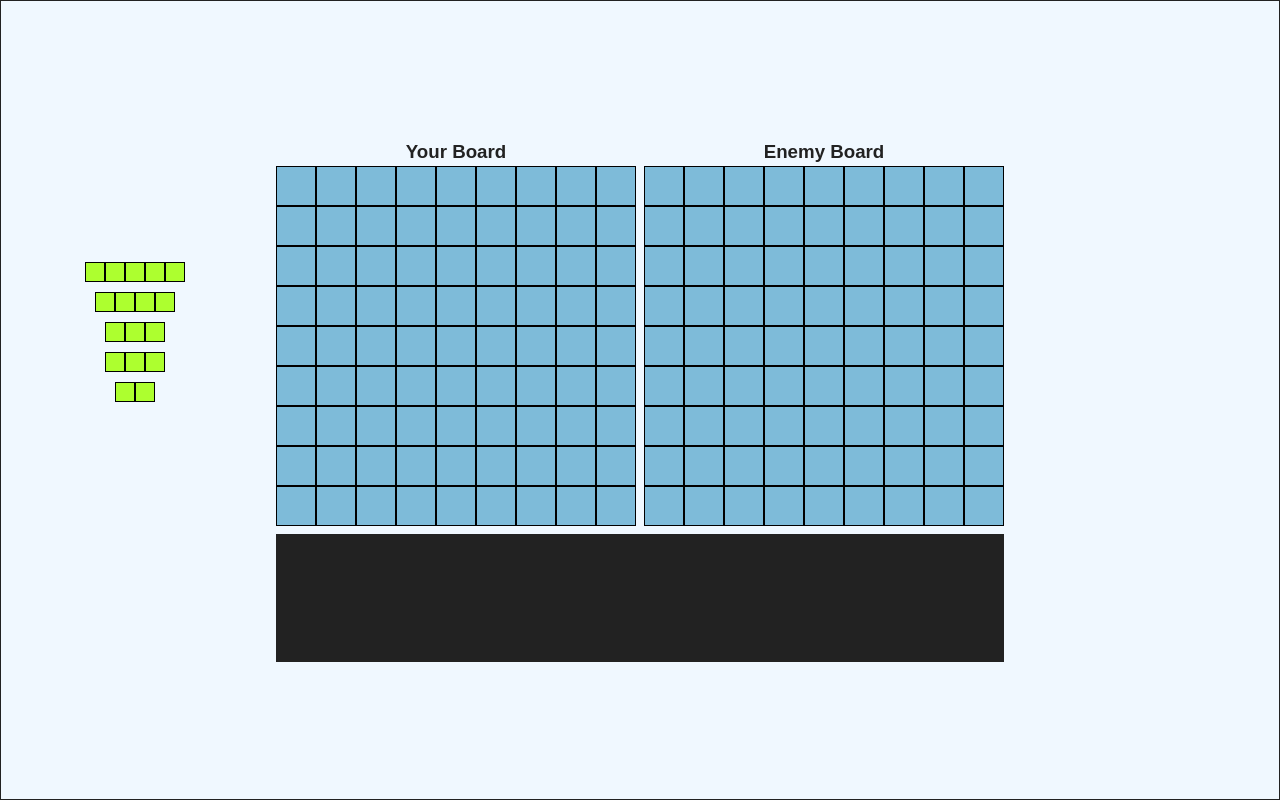
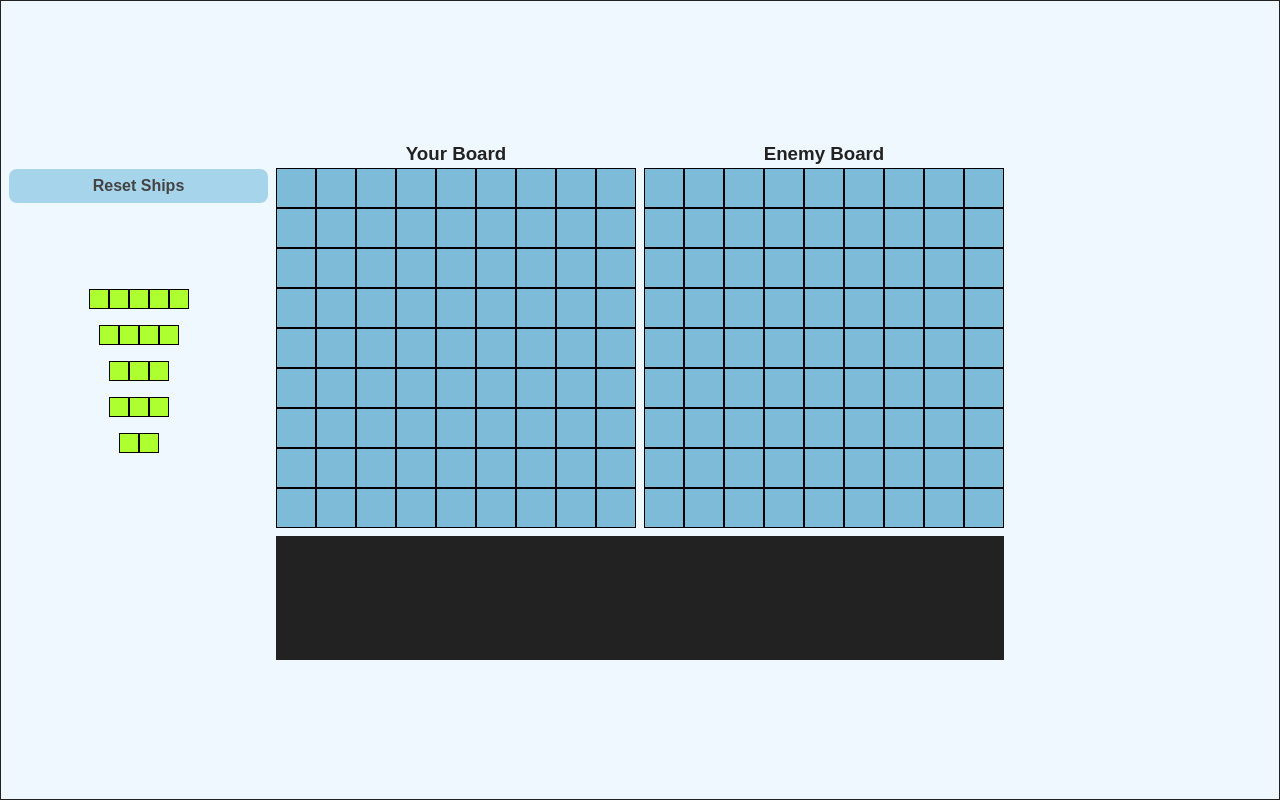
Before and after one commit to NabilHadi/battleship, a website built with webpack: page src/index.html in a window 1280 px wide. Built offline with nearby package versions, Linux system fonts and the light colour scheme.

Commit message:
added reset button for draggings ships

```diff
--- a/src/dom.js
+++ b/src/dom.js
@@ -1,24 +1,63 @@
 import GameboardView from "./views/gameboard-view";
 import { GameModule, EventAggregator } from "./game";
+import ShipView from "./views/ship-view";
+
+const aircraftShip = ShipView(
+  "aircraft",
+  ["ship", "draggable"],
+  false,
+  true,
+  5
+);
+const battleShip = ShipView(
+  "battleship",
+  ["ship", "draggable"],
+  false,
+  true,
+  4
+);
+const submarineShip = ShipView(
+  "submarine",
+  ["ship", "draggable"],
+  false,
+  true,
+  3
+);
+const cruiserShip = ShipView("cruiser", ["ship", "draggable"], false, true, 3);
+const destroyerShip = ShipView(
+  "destroyer",
+  ["ship", "draggable"],
+  false,
+  true,
+  2
+);
 
 // DOM Controller
 const DOMController = (function (player1ContainerView, player2ContainerView) {
   let player1BoardView;
   let player2BoardView;
 
+  const shipsViews = [
+    aircraftShip,
+    battleShip,
+    submarineShip,
+    cruiserShip,
+    destroyerShip,
+  ];
+
   // render boards function
   function renderBoards() {
     player1BoardView = GameboardView(
       "first-player-board",
       ["board"],
-      GameModule.gameboard1,
-      true
+      GameModule.gameboard1.getBoard(),
+      GameModule.gameboard1.getPlayerId()
     );
     player2BoardView = GameboardView(
       "second-player-board",
       ["board"],
-      GameModule.gameboard2,
-      false
+      GameModule.gameboard2.getBoard(),
+      GameModule.gameboard2.getPlayerId()
     );
 
     player1ContainerView.append(player1BoardView.getView());
@@ -26,13 +65,16 @@ const DOMController = (function (player1ContainerView, player2ContainerView) {
   }
 
   function setupDraggableShips() {
-    const p1Ships = document.querySelectorAll("#first-player-ships .ship");
-    p1Ships.forEach((ship) => {
-      ship.addEventListener("dragstart", (e) => {
+    shipsViews.forEach((shipView) => {
+      shipView.removeClass("hide-draggable-ship");
+    });
+
+    shipsViews.forEach((shipView) => {
+      shipView.getView().addEventListener("dragstart", (e) => {
         e.target.classList.add("dragging");
       });
 
-      ship.addEventListener("dragend", (e) => {
+      shipView.getView().addEventListener("dragend", (e) => {
         e.target.classList.remove("dragging");
       });
     });
@@ -85,10 +127,24 @@ const DOMController = (function (player1ContainerView, player2ContainerView) {
             adjacentUnits.forEach((u) => {
               player1BoardView.changeShipStateFor(u, true);
             });
-            dragging.remove();
+            const shipView = shipsViews.find(
+              (shipView) => shipView.getView().id === dragging.id
+            );
+            if (shipView) {
+              shipView.addClass("hide-draggable-ship");
+            }
           }
         }
       });
+    });
+  }
+
+  function setupResetShipsBtn() {
+    const resetBtn = document.querySelector("#reset-ships-btn");
+    resetBtn.addEventListener("click", () => {
+      player1BoardView.removeAllShips();
+      GameModule.gameboard1.resetBoard();
+      setupDraggableShips();
     });
   }
 
@@ -125,13 +181,30 @@ const DOMController = (function (player1ContainerView, player2ContainerView) {
     player2BoardView.getView().removeEventListener("click", boardClickHandler);
   }
 
+  EventAggregator.subscribe(GameModule.SHIP_PLACEMENT_STAGE_EVENT, () => {
+    renderBoards();
+    const p1ShipsContainer = document.querySelector(
+      "#first-player-ships #ships-container"
+    );
+
+    p1ShipsContainer.append(
+      ...shipsViews.map((shipView) => shipView.getView())
+    );
+    setupDraggableShips();
+    setupResetShipsBtn();
+  });
+
+  EventAggregator.subscribe(GameModule.GAME_START_EVENT, () => {
+    setupClickHandlers();
+  });
+
   EventAggregator.subscribe(GameModule.GAME_END_EVENT, (event) => {
     removeClickHandlers();
     const outputDiv = document.querySelector(".output-msg");
     outputDiv.textContent = `*** ${event.winner.name} WON!! ***`;
   });
 
-  EventAggregator.subscribe(GameModule.COMPUTER_PLAYED, (event) => {
+  EventAggregator.subscribe(GameModule.COMPUTER_PLAYED_EVENT, (event) => {
     if (event.response.isMissedAttack) {
       player1BoardView.changeHitStateFor(event.coordinates, true);
     } else {
@@ -145,6 +218,7 @@ const DOMController = (function (player1ContainerView, player2ContainerView) {
     setupClickHandlers,
     removeClickHandlers,
     setupDraggableShips,
+    setupResetShipsBtn,
   };
 })(
   document.querySelector("#first-player-container"),
--- a/src/game.js
+++ b/src/game.js
@@ -57,7 +57,10 @@ export const EventAggregator = (function () {
 })();
 
 export const GameModule = (function (boardsSize) {
-  const COMPUTER_PLAYED = "computerPlayed";
+  const COMPUTER_PLAYED_EVENT = "computerPlayed";
+  const PRE_GAME_STAGE_EVENT = "preGame";
+  const SHIP_PLACEMENT_STAGE_EVENT = "shipPlacement";
+  const GAME_START_EVENT = "gameStart";
   const GAME_END_EVENT = "gameEnded";
 
   const player1 = Player({ name: "Player1", id: 1 });
@@ -88,7 +91,7 @@ export const GameModule = (function (boardsSize) {
       } else {
         // computer plays too fast, gotta slow it down a bit
         setTimeout(() => {
-          EventAggregator.publish(COMPUTER_PLAYED, computerPlayer.play());
+          EventAggregator.publish(COMPUTER_PLAYED_EVENT, computerPlayer.play());
           if (gameboard1.isAllShipsSunk()) {
             EventAggregator.publish(GAME_END_EVENT, { winner: computerPlayer });
           }
@@ -101,11 +104,20 @@ export const GameModule = (function (boardsSize) {
       gameboard2.placeShipAt(...getRandomAdjacentYCoordinates(3, boardsSize));
       gameboard2.placeShipAt(...getRandomAdjacentYCoordinates(3, boardsSize));
     },
-    get COMPUTER_PLAYED() {
-      return COMPUTER_PLAYED;
+    get COMPUTER_PLAYED_EVENT() {
+      return COMPUTER_PLAYED_EVENT;
     },
     get GAME_END_EVENT() {
       return GAME_END_EVENT;
     },
+    get PRE_GAME_STAGE_EVENT() {
+      return PRE_GAME_STAGE_EVENT;
+    },
+    get SHIP_PLACEMENT_STAGE_EVENT() {
+      return SHIP_PLACEMENT_STAGE_EVENT;
+    },
+    get GAME_START_EVENT() {
+      return GAME_START_EVENT;
+    },
   };
 })(9);
--- a/src/index.html
+++ b/src/index.html
@@ -12,32 +12,8 @@
   <div id="container">
     <div id="game-container">
       <div id="first-player-ships" class="player-ships">
-        <div id="aircraft" class="ship draggable" isVertical="false" draggable="true" data-length="5">
-          <div></div>
-          <div></div>
-          <div></div>
-          <div></div>
-          <div></div>
-        </div>
-        <div id="battleship" class="ship draggable" isVertical="false" draggable="true" data-length="4">
-          <div></div>
-          <div></div>
-          <div></div>
-          <div></div>
-        </div>
-        <div id="submatine" class="ship draggable" isVertical="false" draggable="true" data-length="3">
-          <div></div>
-          <div></div>
-          <div></div>
-        </div>
-        <div id="cruiser" class="ship draggable" isVertical="false" draggable="true" data-length="3">
-          <div></div>
-          <div></div>
-          <div></div>
-        </div>
-        <div id="destroyer" class="ship draggable" isVertical="true" draggable="true" data-length="2">
-          <div></div>
-          <div></div>
+        <div id="reset-ships-btn" class="btn">Reset Ships</div>
+        <div id="ships-container">
         </div>
       </div>
       <div id="first-player-container" class="player-container">
--- a/src/styles/style.css
+++ b/src/styles/style.css
@@ -9,6 +9,23 @@ body {
   font-family: Arial, Helvetica, sans-serif;
 }
 
+.btn {
+  padding: 8px 16px;
+  background-color: #a6d4ea;
+  border-radius: 8px;
+  cursor: pointer;
+  font-weight: 600;
+  color: #444;
+}
+
+.btn:hover {
+  opacity: 0.8;
+}
+
+.btn:active {
+  opacity: 1;
+}
+
 #container {
   display: grid;
 }
@@ -16,6 +33,7 @@ body {
 #game-container {
   height: 100vh;
   border: 1px solid #222;
+  padding: 8px;
   display: grid;
   grid-template-columns: repeat(4, 1fr);
   grid-template-rows: repeat(4, 1fr);
@@ -43,17 +61,32 @@ body {
   grid-row: 2/3;
 }
 
-.player-ships {
+#ships-container {
   display: flex;
   flex-direction: column;
-  gap: 10px;
   align-items: center;
   justify-content: center;
+  gap: 16px;
+}
+
+.player-ships {
+  display: grid;
+  gap: 10px;
+  text-align: center;
+  grid-template-rows: max-content 1fr;
+}
+
+.player-ships #reset-ships-btn {
+  margin-top: 29px;
 }
 
 .player-ships .ship {
   display: flex;
   background-color: greenyellow;
+}
+
+.player-ships .ship.hide-draggable-ship {
+  display: none;
 }
 
 .draggable {
--- a/src/utils.js
+++ b/src/utils.js
@@ -52,3 +52,14 @@ export const getRandomAdjacentYCoordinates = (length, boardSize) => {
 
   return coordinates;
 };
+
+export const createHTMLElement = ({
+  type = "div",
+  id = "",
+  classes = [],
+} = {}) => {
+  const e = document.createElement(type);
+  e.id = id;
+  e.classList.add(...classes);
+  return e;
+};
--- a/src/views/gameboard-view.js
+++ b/src/views/gameboard-view.js
@@ -1,58 +1,63 @@
 import GridItemView from "./grid-item-view";
 
-const GameboardView = (id, classes, gameboard, showShips) => {
+const GameboardView = (id, classes, boardArray, playerId) => {
   const gameboardDiv = document.createElement("div");
   gameboardDiv.setAttribute("id", id);
   gameboardDiv.classList.add(...classes);
-  const gameBoardItemViews = [];
 
-  for (let boardUnit of gameboard.getBoard()) {
+  const boardUnitViews = [];
+  let boardUnitShipViews = [];
+
+  for (let boardUnit of boardArray) {
     const boardItemView = GridItemView(
       ["board-unit"],
       boardUnit.x,
       boardUnit.y,
-      gameboard.getPlayerId()
+      playerId
     );
-
-    if (showShips && gameboard.hasShipAt({ x: boardUnit.x, y: boardUnit.y })) {
-      boardItemView.addHasShip();
-    }
-    gameBoardItemViews.push(boardItemView);
+    boardUnitViews.push(boardItemView);
     gameboardDiv.append(boardItemView.getView());
   }
 
   return {
     changeHitStateFor(coordinates, isMissedAttack) {
-      const boardItemView = gameBoardItemViews.find((v) => {
+      const boardUnitView = boardUnitViews.find((v) => {
         return (
           v.getView().dataset.x == coordinates.x &&
           v.getView().dataset.y == coordinates.y
         );
       });
 
-      boardItemView.getView().dataset.isHit = true;
+      if (!boardUnitView) return;
+
+      boardUnitView.getView().dataset.isHit = true;
       if (!isMissedAttack) {
-        boardItemView.addHasShip();
+        boardUnitView.addHasShip();
+        boardUnitShipViews.push(boardUnitView);
       }
     },
     changeShipStateFor(coordinates, hasShip) {
-      const boardItemView = gameBoardItemViews.find((v) => {
+      const boardUnitView = boardUnitViews.find((v) => {
         return (
           v.getView().dataset.x == coordinates.x &&
           v.getView().dataset.y == coordinates.y
         );
       });
 
-      if (!boardItemView) return;
+      if (!boardUnitView) return;
 
       if (hasShip) {
-        boardItemView.addHasShip();
+        boardUnitView.addHasShip();
+        boardUnitShipViews.push(boardUnitView);
       } else {
-        boardItemView.removeHasShip();
+        boardUnitView.removeHasShip();
+        boardUnitShipViews = boardUnitShipViews.filter((unit) => {
+          unit === boardUnitView;
+        });
       }
     },
     changeShipHintClass(coordinates, hasShip) {
-      const boardItemView = gameBoardItemViews.find((v) => {
+      const boardItemView = boardUnitViews.find((v) => {
         return (
           v.getView().dataset.x == coordinates.x &&
           v.getView().dataset.y == coordinates.y
@@ -67,11 +72,16 @@ const GameboardView = (id, classes, gameboard, showShips) => {
         boardItemView.getView().classList.remove("ship-placement-hint");
       }
     },
+    removeAllShips() {
+      boardUnitViews.forEach((unitView) => {
+        unitView.removeHasShip();
+      });
+    },
     getView() {
       return gameboardDiv;
     },
     getBoardItemViews() {
-      return gameBoardItemViews;
+      return boardUnitViews;
     },
   };
 };
--- a/src/views/grid-item-view.js
+++ b/src/views/grid-item-view.js
@@ -15,6 +15,9 @@ const GridItemView = (classes, x, y, playerId) => {
     removeHasShip() {
       view.dataset.hasShip = false;
     },
+    removeIsHit() {
+      view.dataset.isHit = false;
+    },
     getView() {
       return view;
     },
--- /dev/null
+++ b/src/views/ship-view.js
@@ -0,0 +1,26 @@
+import { createHTMLElement } from "../utils";
+
+const ShipView = (id, classes, isVertical, isDraggable, length) => {
+  const shipContainer = createHTMLElement({ id, classes });
+  shipContainer.dataset.isVertical = isVertical;
+  shipContainer.draggable = isDraggable;
+  shipContainer.dataset.length = length;
+
+  for (let i = 0; i < length; i++) {
+    shipContainer.append(createHTMLElement());
+  }
+
+  return {
+    getView() {
+      return shipContainer;
+    },
+    addClass(classToAdd) {
+      shipContainer.classList.add(classToAdd);
+    },
+    removeClass(classToRemove) {
+      shipContainer.classList.remove(classToRemove);
+    },
+  };
+};
+
+export default ShipView;
```
Also changed, not shown: src/index.js (+5 -3 lines).
